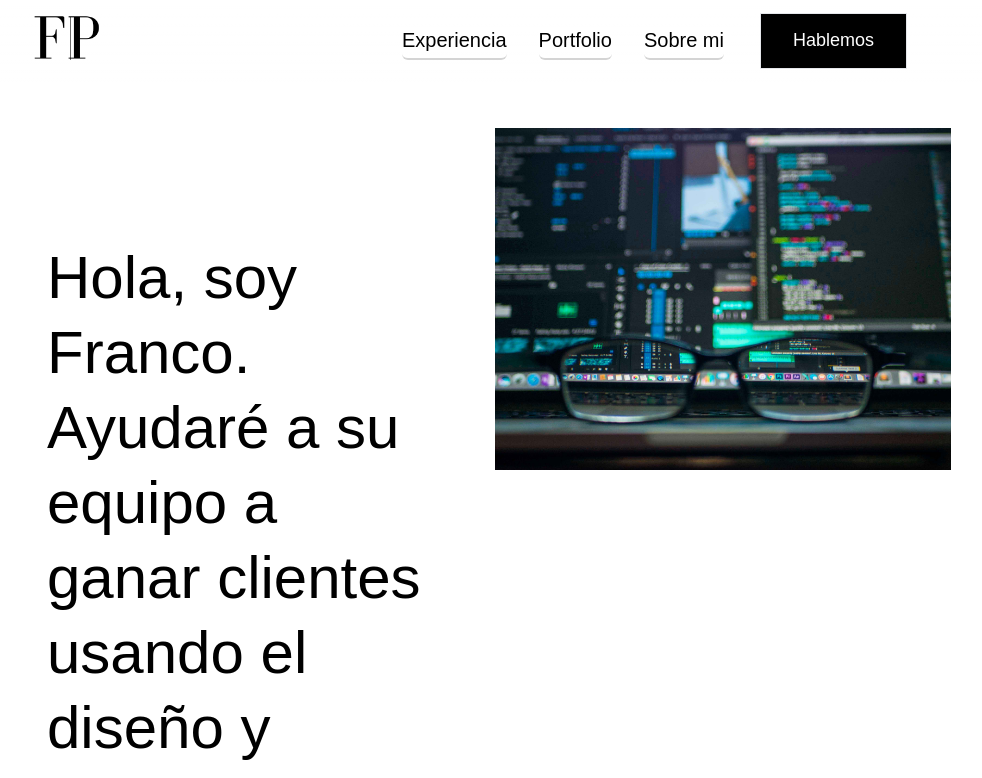
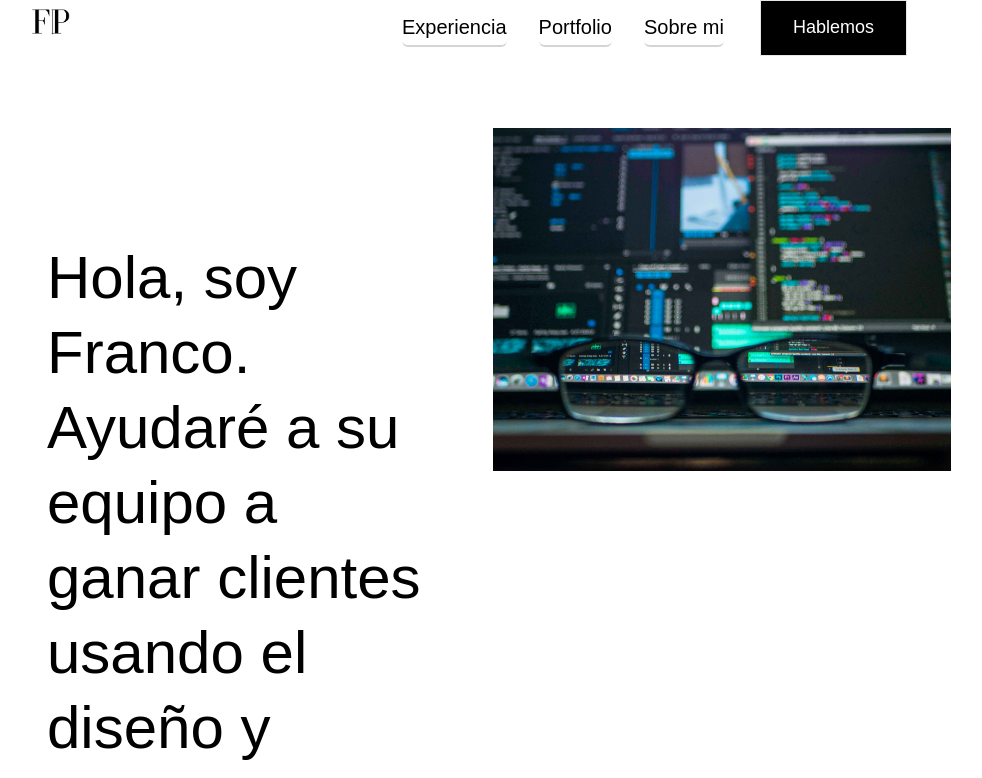
Before and after one commit to fpadularrosa/portfolio, a Next.js app: page / in a window 1280 px wide. Shown: the top 778 px of the page, without its empty margins (161-1143 px from the left). Built offline with nearby package versions, Linux system fonts and the light colour scheme.

Commit message:
fix errors of design

```diff
--- a/components/Navbar.js
+++ b/components/Navbar.js
@@ -6,11 +6,11 @@ const Navbar = () => {
     return(
         <nav className="fixed top-0 left-0 z-10 w-full bg-gradient-to-b from-white to-transparent">
             <div className="flex px-0 text-gray-700 lg:pl-0 lg:justify-between md:pl-0 md:mx-5 lg:mx-4 xl:mx-10 xl:pl-14 xl:m-auto xl:justify-between md:justify-between sm:justify-between">
-                <div className='lg:mr-14 xl:pl-[94px] sm:pl-6 md:mr-6 md:pl-0'>
+                <div className='lg:mr-14 xl:pl-[94px] xl:max-w-[12%] lg:max-w-[8%] md:max-w-[9%] sm:max-w-[13%] sm:pl-6 md:mr-6 md:pl-0'>
                     <Link href='/'>
                         <a>
                         <div className='hover:cursor-pointer hover:blur-[1px]'>
-                            <Image src={iconBar} width='75' heigth='20' alt='icon'/>
+                            <Image src={iconBar} width='500' heigth='500' alt='icon'/>
                         </div>
                         </a>
                     </Link>
--- a/pages/index.js
+++ b/pages/index.js
@@ -35,9 +35,12 @@ export default function Home() {
                         </div>
                     </div>
                 </div>
-                <div className="sm:mt-9 md:ml-[240px] xl:ml-10 lg:ml-0 md:mt-20 xl:mr-0 sm:pr-10 lg:mr-[-20px] lg:max-w-[560px] sm:max-w-sm md:max-w-[32rem] lg:h-2/4 lg:mt-12 xl:mt-8 xl:max-w-[650px] xl:h-[110vh] md:h-[650px] sm:m-auto" id="image-homepage">
-                    <Image src={imgHome} width='770' heigth='600' alt="programmation"/>
+                <div className="xl:max-w-[50%] sm:mt-9 md:ml-[240px] xl:ml-10 lg:ml-0 md:mt-20 xl:mr-0 sm:pr-10 lg:mr-[-20px] lg:max-w-[560px] sm:max-w-sm md:max-w-[32rem] lg:h-[80%] lg:mt-12 xl:mt-8 md:h-[650px] sm:m-auto">
+                  <div id="image-homepage">
+                    <Image src={imgHome} width='1800' heigth='2514' alt="programmation"/>
                 </div>
+                </div>
+
             </div>
         </div>
         <Expertise/>
```
